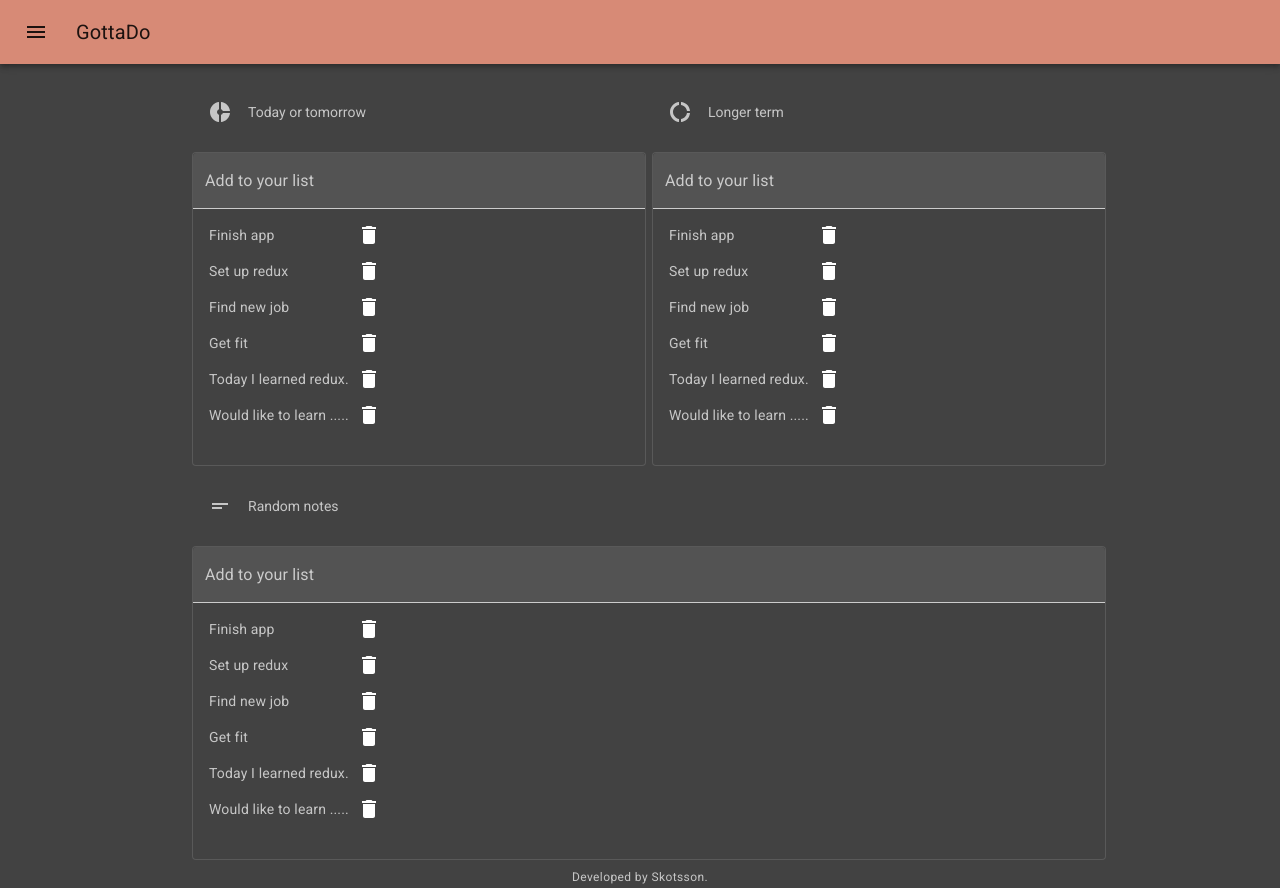
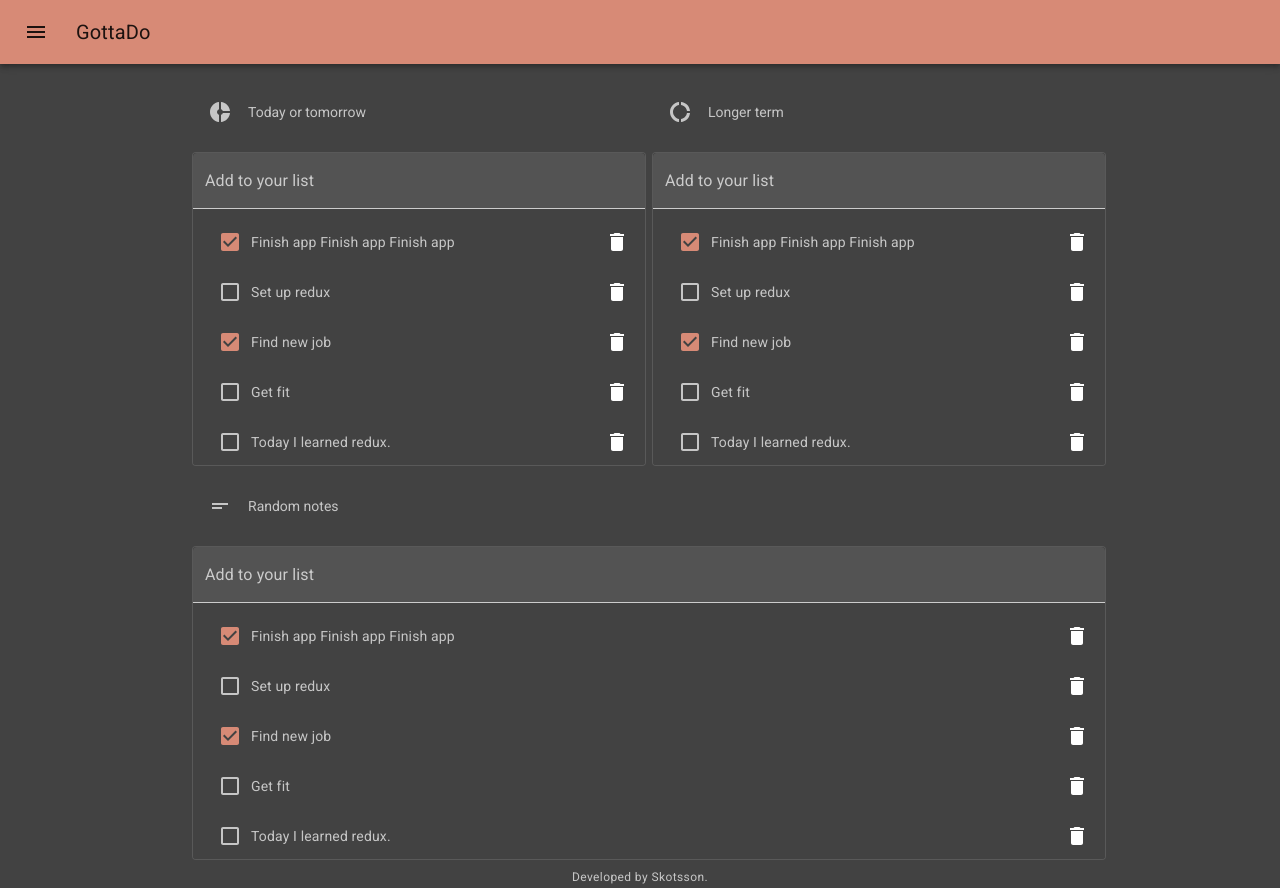
Before and after one commit to gotta-do/GottaDo, a React (Create React App) app: page / in a window 1280 px wide. Built offline with nearby package versions, Linux system fonts and the light colour scheme.

Commit message:
add todo needs fixing

```diff
--- a/src/components/App.tsx
+++ b/src/components/App.tsx
@@ -5,9 +5,18 @@ import Header from './ui/Header';
 import { DonutLarge, DonutSmall, ShortText } from '@material-ui/icons';
 import { Container } from '@material-ui/core';
 import Footer from './ui/Footer';
-import ToDoListFrame from './ui/ToDoListFrame';
-import { toDoArray } from '../data/data';
-import { IToDo } from '../interfaces/interfaces';
+import TodoListFrame from './ui/TodoListFrame';
+// import { todoArray } from '../data/data';
+import { ITodo, IState } from '../types/types';
+
+import {
+  createTodoActionCreator,
+  editTodoActionCreator,
+  toggleCheckedActionCreator,
+  deleteTodoActionCreator,
+  selectedTodoActionCreator,
+} from '../redux-toolkit/redux-toolkit';
+import { useSelector, useDispatch } from 'react-redux';
 
 const useStyles = makeStyles((theme: Theme) =>
   createStyles({
@@ -33,8 +42,11 @@ const useStyles = makeStyles((theme: Theme) =>
 );
 
 export default function App() {
+  const dispatch = useDispatch();
+  const todos = useSelector((state: IState) => state.todos);
+
+  // const selectedTodoID = useSelector((state: IState) => state.selectedTodo);
   const classes = useStyles();
-  const [toDos, setToDos] = useState(toDoArray);
 
   return (
     <div className={classes.root}>
@@ -42,28 +54,28 @@ export default function App() {
       <Container maxWidth='md'>
         <Grid container spacing={1}>
           <Grid item xs={12} md={6}>
-            <ToDoListFrame
+            <TodoListFrame
               title='Today or tomorrow'
               ico={<DonutSmall />}
               type='short-term'
-              toDos={toDos}
+              todos={todos}
             />
           </Grid>
           <Grid item xs={12} md={6}>
-            <ToDoListFrame
+            <TodoListFrame
               title='Longer term'
               ico={<DonutLarge />}
               type='long-term'
-              toDos={toDos}
+              todos={todos}
             />
           </Grid>
         </Grid>
         <Grid item xs={12} md={12}>
-          <ToDoListFrame
+          <TodoListFrame
             title='Random notes'
             ico={<ShortText />}
             type='note'
-            toDos={toDos}
+            todos={todos}
           />
         </Grid>
         <Grid container justify='center'>
--- a/src/components/ui/ToDoList.tsx
+++ b/src/components/ui/ToDoList.tsx
@@ -1,5 +1,7 @@
 import {
+  Checkbox,
   createStyles,
+  FormControlLabel,
   IconButton,
   List,
   ListItem,
@@ -8,31 +10,93 @@ import {
   makeStyles,
   Theme,
 } from '@material-ui/core';
-import React from 'react';
-import { IToDo, ToDoListProps } from '../../interfaces/interfaces';
+import {
+  createTodoActionCreator,
+  editTodoActionCreator,
+  toggleCheckedActionCreator,
+  deleteTodoActionCreator,
+  selectedTodoActionCreator,
+} from '../../redux-toolkit/redux-toolkit';
+import { useSelector, useDispatch } from 'react-redux';
+
+import React, { useState } from 'react';
+import { IState, ITodo, TodoListProps } from '../../types/types';
 import DeleteIcon from '@material-ui/icons/Delete';
 
-const userStyles = makeStyles((theme: Theme) =>
+const useStyles = makeStyles((theme: Theme) =>
   createStyles({
-    // Blank
+    list: {
+      width: '100%',
+    },
   }),
 );
 
-export default function ToDoList({ type, toDos }: ToDoListProps) {
+export default function TodoList({ type }: TodoListProps) {
+  // redux
   const deleteTodo = (index: number) => {};
+  const dispatch = useDispatch();
+  const todos = useSelector((state: IState) => state.todos);
+  // state
+  const [newTodoInput, setNewTodoInput] = useState<string>('');
+  const [isChecked, setIsChecked] = useState<boolean>(false);
+  // theme style
+  const classes = useStyles();
+  // handlers
+  // const handleIsChecked = (el: ITodo): void => {
+  //   dispatch(
+  //     toggleCheckedActionCreator({
+  //       id: el.id,
+  //       isDone: !el.isDone,
+  //       task: el.task,
+  //       type: el.type,
+  //     }),
+  //   );
+  //   // };
+  //   // setIsChecked(!isChecked);
+  // };
 
   return (
-    <List dense>
-      {toDos.map((el: IToDo, index) => (
+    <List dense className={classes.list}>
+      {todos.map((el: ITodo, index) => (
+        // <FormControlLabel
+        //   control={
+        //     <Checkbox
+        //       checked={el.isChecked}
+        //       onChange={handleToggleChecked}
+        //       name='checkedB'
+        //       color='primary'
+        //     />
+        //   }
+        //   label={el.task}
+        // />
         <ListItem>
+          <Checkbox
+            checked={el.isDone}
+            onChange={() =>
+              dispatch(
+                toggleCheckedActionCreator({
+                  id: el.id,
+                  isDone: !el.isDone,
+                  task: el.task,
+                  type: el.type,
+                }),
+              )
+            }
+          />
           <ListItemText primary={el.task} />
           <ListItemSecondaryAction>
             <IconButton
               edge='end'
-              aria-label='delete'
-              onClick={() => {
-                deleteTodo(index);
-              }}
+              onClick={() =>
+                dispatch(
+                  deleteTodoActionCreator({
+                    id: el.id,
+                    isDone: el.isDone,
+                    task: el.task,
+                    type: el.type,
+                  }),
+                )
+              }
             >
               <DeleteIcon />
             </IconButton>
--- a/src/components/ui/ToDoListFrame.tsx
+++ b/src/components/ui/ToDoListFrame.tsx
@@ -1,9 +1,13 @@
-import React from 'react';
+import React, { useState } from 'react';
 import { makeStyles, Theme, createStyles } from '@material-ui/core/styles';
 import Grid from '@material-ui/core/Grid';
 import { ListSubheader, Paper, TextField, Toolbar } from '@material-ui/core';
-import { ToDoListFrameProps } from '../../interfaces/interfaces';
-import ToDoList from './ToDoList';
+import { TodoListFrameProps } from '../../types/types';
+import TodoList from './TodoList';
+import { deleteTodoActionCreator } from '../../redux-toolkit/redux-toolkit';
+import { useSelector, useDispatch } from 'react-redux';
+
+import { v1 as uuid } from 'uuid';
 
 const useStyles = makeStyles((theme: Theme) =>
   createStyles({
@@ -34,13 +38,32 @@ const useStyles = makeStyles((theme: Theme) =>
   }),
 );
 
-export default function TaskList({
+export default function TodoListFrame({
   title,
   ico,
   type,
-  toDos,
-}: ToDoListFrameProps) {
+  todos,
+}: TodoListFrameProps) {
+  const dispatch = useDispatch();
+
+  const [newTodo, setNewTodo] = useState('default');
+
   const classes = useStyles();
+
+  const handleAddTodo = (
+    event: React.KeyboardEvent<HTMLInputElement>,
+  ): void => {
+    event.preventDefault();
+    const value = (event.target as HTMLInputElement).value;
+    dispatch(
+      deleteTodoActionCreator({
+        id: uuid(),
+        isDone: false,
+        task: newTodo,
+        type: type,
+      }),
+    );
+  };
 
   return (
     <div className={classes.root}>
@@ -53,11 +76,13 @@ export default function TaskList({
         <Grid container className={classes.formGrid}>
           <TextField
             label='Add to your list'
-            // onKeyDown={handleNewTask}
+            // value={newTodo}
+            onChange={(event) => setNewTodo(event.target.value)}
+            onKeyDownCapture={handleAddTodo}
             variant='filled'
             fullWidth
           />
-          <ToDoList type={type} toDos={toDos} />
+          <TodoList type={type} todos={todos} />
         </Grid>
       </Paper>
       {/* </List> */}
--- a/src/data/data.tsx
+++ /dev/null
@@ -1,40 +0,0 @@
-import { IToDo } from '../interfaces/interfaces';
-
-export const toDoArray: IToDo[] = [
-  {
-    id: 1,
-    task: 'Finish app',
-    isChecked: true,
-    type: 'short-term',
-  },
-  {
-    id: 2,
-    task: 'Set up redux',
-    isChecked: false,
-    type: 'short-term',
-  },
-  {
-    id: 3,
-    task: 'Find new job',
-    isChecked: true,
-    type: 'long-term',
-  },
-  {
-    id: 4,
-    task: 'Get fit',
-    isChecked: false,
-    type: 'long-term',
-  },
-  {
-    id: 5,
-    task: 'Today I learned redux.',
-    isChecked: false,
-    type: 'note',
-  },
-  {
-    id: 6,
-    task: 'Would like to learn .....',
-    isChecked: false,
-    type: 'note',
-  },
-];
--- a/src/index.tsx
+++ b/src/index.tsx
@@ -6,11 +6,15 @@ import theme from './components/ui/theme';
 import { ThemeProvider } from '@material-ui/core';
 import App from './components/App';
 import './index.css';
+import { Provider } from 'react-redux';
+import store from './redux-toolkit/redux-toolkit';
 
 ReactDOM.render(
   <React.StrictMode>
     <ThemeProvider theme={theme}>
-      <App />
+      <Provider store={store}>
+        <App />
+      </Provider>
     </ThemeProvider>
   </React.StrictMode>,
   document.getElementById('root'),
--- /dev/null
+++ b/src/redux-toolkit/redux-toolkit.tsx
@@ -0,0 +1,150 @@
+import { configureStore, createSlice, PayloadAction } from '@reduxjs/toolkit';
+
+import { ITodo, TodoType } from '../types/types';
+import { v1 as uuid } from 'uuid';
+import { combineReducers } from '@reduxjs/toolkit';
+
+export const todosInitialState: ITodo[] = [
+  {
+    id: uuid(),
+    task: 'Finish app Finish app Finish app',
+    isDone: true,
+    type: 'short-term',
+  },
+  {
+    id: uuid(),
+    task: 'Set up redux',
+    isDone: false,
+    type: 'short-term',
+  },
+  {
+    id: uuid(),
+    task: 'Find new job',
+    isDone: true,
+    type: 'long-term',
+  },
+  {
+    id: uuid(),
+    task: 'Get fit',
+    isDone: false,
+    type: 'long-term',
+  },
+  {
+    id: uuid(),
+    task: 'Today I learned redux.',
+    isDone: false,
+    type: 'note',
+  },
+  {
+    id: uuid(),
+    task: 'Would like to learn .....',
+    isDone: false,
+    type: 'note',
+  },
+];
+
+const todosSlice = createSlice({
+  name: 'todos',
+  initialState: todosInitialState,
+  reducers: {
+    edit: (
+      state,
+      {
+        payload,
+      }: PayloadAction<{
+        id: string;
+        isDone: boolean;
+        task: string;
+        type: TodoType;
+      }>,
+    ) => {
+      const todoToEdit = state.find((todo) => todo.id === payload.id);
+      if (todoToEdit) {
+        todoToEdit.task = payload.task;
+      }
+    },
+    toggle: (
+      state,
+      {
+        payload,
+      }: PayloadAction<{
+        id: string;
+        isDone: boolean;
+        task: string;
+        type: TodoType;
+      }>,
+    ) => {
+      const todoToggle = state.find((todo) => todo.id === payload.id);
+      if (todoToggle) {
+        todoToggle.isDone = payload.isDone;
+      }
+    },
+    remove: (
+      state,
+      {
+        payload,
+      }: PayloadAction<{
+        id: string;
+        isDone: Boolean;
+        task: string;
+        type: TodoType;
+      }>,
+    ) => {
+      const index = state.findIndex((todo) => todo.id === payload.id);
+      if (index !== -1) {
+        state.splice(index, 1);
+      }
+    },
+    create: {
+      reducer: (
+        state,
+        {
+          payload,
+        }: PayloadAction<{
+          id: string;
+          task: string;
+          type: TodoType;
+          isDone: boolean;
+        }>,
+      ) => {
+        state.push(payload);
+      },
+      prepare: ({ task, type }: { task: string; type: TodoType }) => ({
+        payload: {
+          id: uuid(),
+          task,
+          type,
+          isDone: false,
+        },
+      }),
+    },
+  },
+});
+
+const selectedTodoSlice = createSlice({
+  name: 'selectedTodo',
+  initialState: null as string | null,
+  reducers: {
+    select: (state, { payload }: PayloadAction<{ id: string }>) => payload.id,
+  },
+});
+
+export const {
+  create: createTodoActionCreator,
+  edit: editTodoActionCreator,
+  toggle: toggleCheckedActionCreator,
+  remove: deleteTodoActionCreator,
+} = todosSlice.actions;
+
+export const { select: selectedTodoActionCreator } = selectedTodoSlice.actions;
+
+const reducer = combineReducers({
+  todos: todosSlice.reducer,
+  selected: selectedTodoSlice.reducer,
+});
+
+export default configureStore({
+  reducer,
+});
+
+export type RootState = ReturnType<typeof reducer>;
--- a/tsconfig.json
+++ b/tsconfig.json
@@ -22,5 +22,5 @@
   },
   "include": [
     "src"
-, "src/interfaces/.ts"  ]
+, "src/types/.ts"  ]
 }
```
Also changed, not shown: package.json (+6 -1 lines), src/interfaces/interfaces.ts (deleted, +0 -20 lines), src/types/types.d.ts (added, +25 -0 lines), 1 other file (tests, documents, lock files or other folders).
